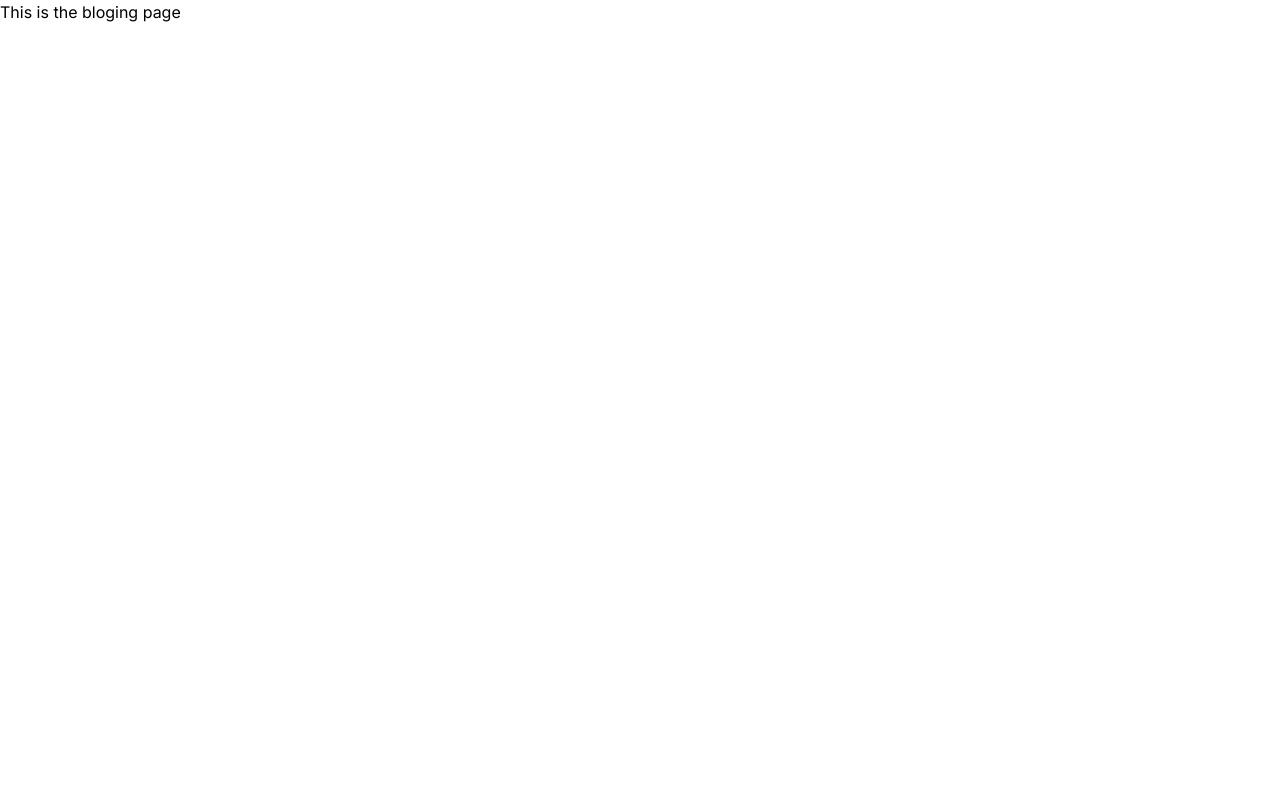
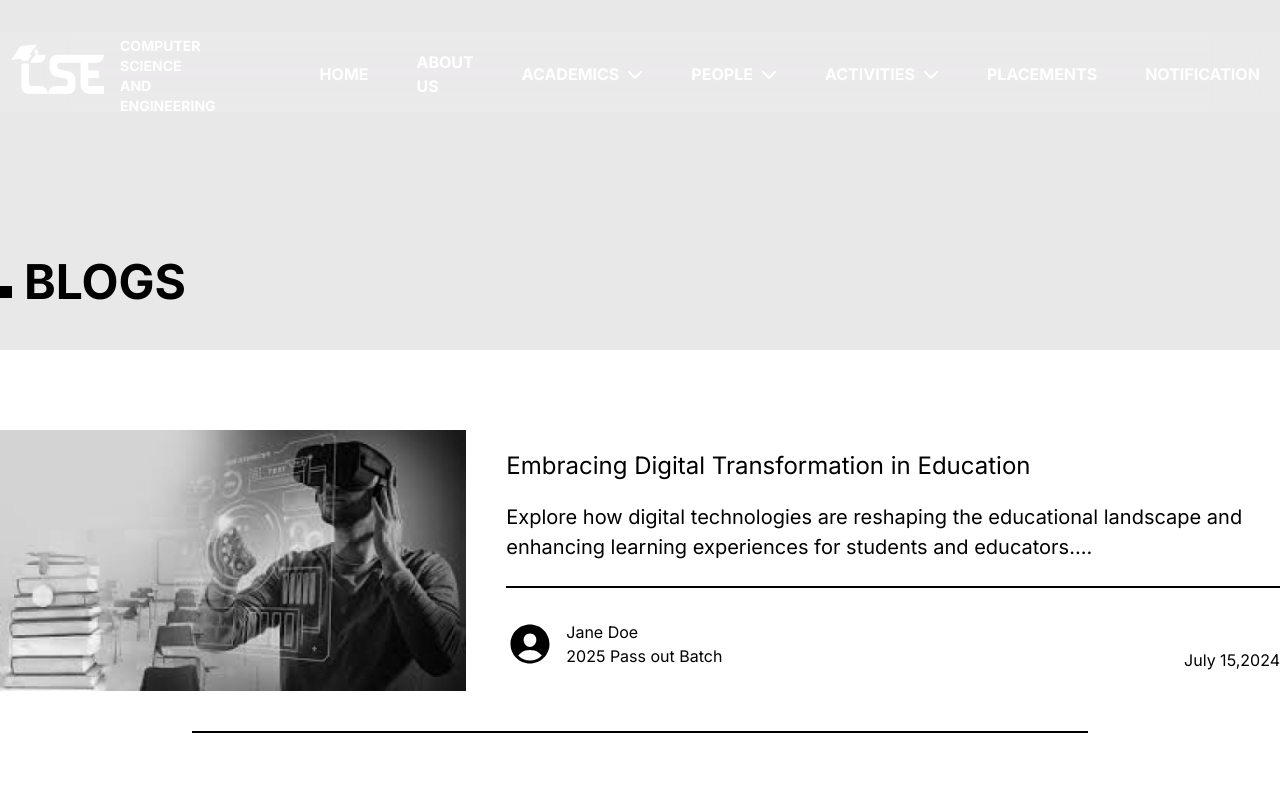
Before and after one commit to mhdaslamp/cse_dept_site, a Next.js app: page /activity in a window 1280 px wide. Shown: the top 800 px of the page. Built offline with nearby package versions, Linux system fonts and the light colour scheme.

Commit message:
blog page 80%

```diff
--- /dev/null
+++ b/src/app/activity/blog/content.js
@@ -0,0 +1,64 @@
+import { IoPersonCircle } from "react-icons/io5";
+
+export const data = [
+  {
+    img: "/blog.png",
+    head: "Embracing Digital Transformation in Education",
+    content:
+      "Explore how digital technologies are reshaping the educational landscape and enhancing learning experiences for students and educators....",
+    icon: <IoPersonCircle />,
+    name: "Jane Doe",
+    year: "2025 Pass out Batch",
+    date: "July 15,2024",
+  },
+  {
+    img: "/blog.png",
+    head: "Embracing Digital Transformation in Education",
+    content:
+      "Explore how digital technologies are reshaping the educational landscape and enhancing learning experiences for students and educators....",
+    icon: <IoPersonCircle />,
+    name: "Jane Doe",
+    year: "2025 Pass out Batch",
+    date: "July 15,2024",
+  },
+  {
+    img: "/blog.png",
+    head: "Embracing Digital Transformation in Education",
+    content:
+      "Explore how digital technologies are reshaping the educational landscape and enhancing learning experiences for students and educators....",
+    icon: <IoPersonCircle />,
+    name: "Jane Doe",
+    year: "2025 Pass out Batch",
+    date: "July 15,2024",
+  },
+  {
+    img: "/blog.png",
+    head: "Embracing Digital Transformation in Education",
+    content:
+      "Explore how digital technologies are reshaping the educational landscape and enhancing learning experiences for students and educators....",
+    icon: <IoPersonCircle />,
+    name: "Jane Doe",
+    year: "2025 Pass out Batch",
+    date: "July 15,2024",
+  },
+  {
+    img: "/blog.png",
+    head: "Embracing Digital Transformation in Education",
+    content:
+      "Explore how digital technologies are reshaping the educational landscape and enhancing learning experiences for students and educators....",
+    icon: <IoPersonCircle />,
+    name: "Jane Doe",
+    year: "2025 Pass out Batch",
+    date: "July 15,2024",
+  },
+  {
+    img: "/blog.png",
+    head: "Embracing Digital Transformation in Education",
+    content:
+      "Explore how digital technologies are reshaping the educational landscape and enhancing learning experiences for students and educators....",
+    icon: <IoPersonCircle />,
+    name: "Jane Doe",
+    year: "2025 Pass out Batch",
+    date: "July 15,2024",
+  },
+];
--- a/src/app/activity/blog/page.jsx
+++ b/src/app/activity/blog/page.jsx
@@ -1,9 +1,97 @@
-import React from 'react'
+"use client";
+import React, { useState } from "react";
+import { data } from "./content";
+import Image from "next/image";
 
 export default function Blog() {
   return (
     <div>
-      <h1>This is the bloging page</h1>
+      <div className="bg-[#e9e8e9]">
+        <div className="container mx-auto w-full h-[350px] flex justify-start items-end pb-8">
+          <span className="w-3 h-3 bg-black mb-5 mr-3"></span>
+          <h1 className="uppercase text-[48px] font-bold">Blogs</h1>
+        </div>
+      </div>
+      {data.map((item, index) => (
+        <HoverableItem key={index} item={item} />
+      ))}
     </div>
-  )
+  );
 }
+
+function HoverableItem({ item }) {
+  const [isHover, setHover] = useState(false);
+
+  return (
+    <div>
+      <div
+        className="container mx-auto flex flex-row space-x-10 pt-20"
+        onMouseEnter={() => setHover(true)}
+        onMouseLeave={() => setHover(false)}
+      >
+        <div className="bg-slate-500 relative w-auto h-full">
+          <Image
+            src={item.img}
+            alt={item.head}
+            width={800}
+            height={400}
+            className={`${
+              isHover ? "" : "grayscale"
+            } transition-all duration-300`}
+          />
+        </div>
+        <div>
+          <div className="flex mb-5 mt-5 justify-start flex-row items-end">
+            <span
+              className={`dot w-1 h-1 bg-black mb-2 ${
+                isHover ? "block" : "hidden"
+              } transition-opacity duration-400`}
+            ></span>
+            <h1
+              className={`text-2xl ${
+                isHover ? "translate-x-3" : ""
+              } transition-transform duration-300`}
+            >
+              {item.head}
+            </h1>
+          </div>
+          <p
+            className={`${
+              isHover ? "text-[#dc856e]" : "text-[#000000]"
+            } transition-colors duration-300 text-[20px]`}
+          >
+            {item.content}
+          </p>
+          <div className="bg-black w-full border border-black mt-6"> </div>
+          <div className="flex justify-between mt-5">
+            <div className="flex gap-5 ">
+              <div
+                className={`text-2xl mt-3 w-10 h-10 ${
+                  isHover ? "text-[#dc856e]" : "text-[#000000]"
+                }`}
+              >
+                {React.cloneElement(item.icon, { className: "w-12 h-12" })}
+              </div>
+              <div className="mt-3">
+                <h1>{item.name}</h1>
+                <p
+                  className={`${isHover ? "text-[#dc856e]" : "text-[#000000]"}`}
+                >
+                  {item.year}
+                </p>
+              </div>
+            </div>
+            <div
+              className={`mt-10 ${
+                isHover ? "text-[#dc856e]" : "text-[#000000]"
+              }`}
+            >
+              {item.date}
+            </div>
+          </div>
+        </div>
+      </div>
+      <hr className="mt-10 mx-48 border border-black" />
+    </div>
+  );
+}
--- a/src/app/activity/events/page.jsx
+++ b/src/app/activity/events/page.jsx
@@ -0,0 +1,9 @@
+import React from "react";
+
+export default function Events() {
+  return (
+    <div>
+      <h1>This is the event page</h1>
+    </div>
+  );
+}
--- a/src/app/activity/magazin/page.jsx
+++ b/src/app/activity/magazin/page.jsx
@@ -0,0 +1,9 @@
+import React from 'react'
+
+export default function Magazine() {
+  return (
+    <div>
+      <h1>This is the magazine page</h1>
+    </div>
+  )
+}
--- a/src/components/HomePage/Navbar/page.jsx
+++ b/src/components/HomePage/Navbar/page.jsx
@@ -14,10 +14,10 @@ const peopleDropdownItems = [
 ];
 
 const activitiesDrop = [
-  { label: "Blog", href: "/blog" },
-  { label: "Events", href: "/events" },
-  { label: "Magazine/Newsletter", href: "/magazine" },
-  { label: "Students Group", href: "/student_gp" },
+  { label: "Blog", href: "/activity/blog" },
+  { label: "Events", href: "/activity/events" },
+  { label: "Magazine/Newsletter", href: "/activity/magazin" },
+  { label: "Students Group", href: "/activity/student_gp" },
 ];
 
 const academicsDropdownItems = [
```
Also changed, not shown: public/blog.png (added).
